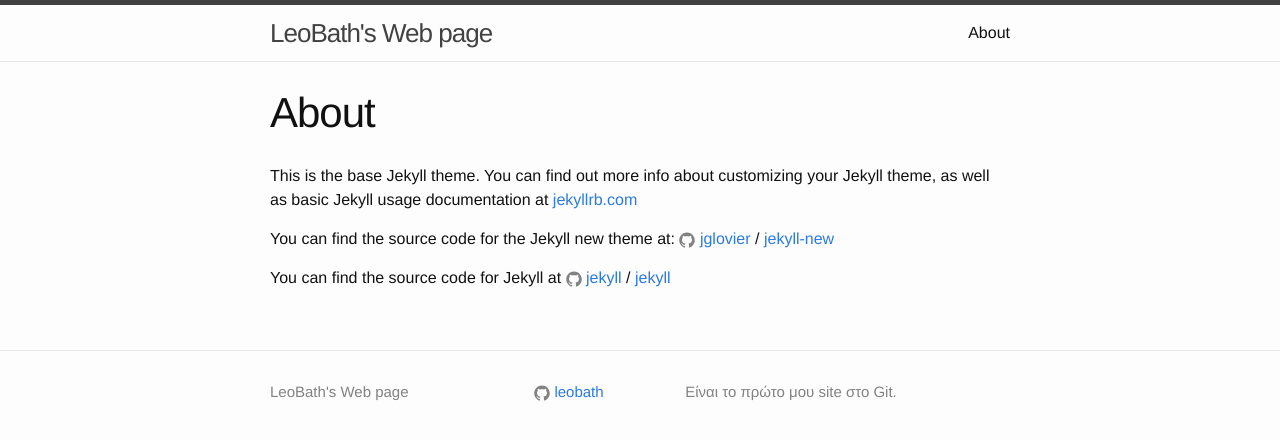
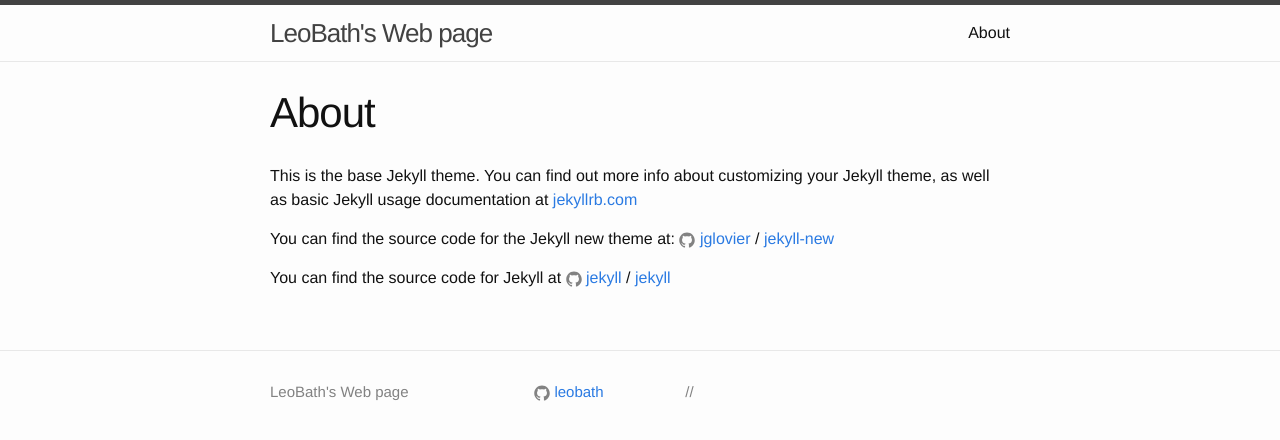
Before and after one commit to leobath/leobath.github.io, a Jekyll site: the page built from about.md, in a window 1280 px wide. Shown: the top 440 px of the page. Built offline with Jekyll 4.4.1, drawn with Linux system fonts in a browser that asks for light colours.

Commit message:
Update _config.yml

```diff
--- a/_config.yml
+++ b/_config.yml
@@ -9,7 +9,7 @@
 title: LeoBath's Web page
 #email: your-email@domain.com
 description: > # this means to ignore newlines until "baseurl:"
-  Είναι το πρώτο μου site στο Git.
+  //
 baseurl: "" # the subpath of your site, e.g. /blog
 url: "https://leobath.github.io" # the base hostname & protocol for your site
 #twitter_username: jekyllrb
```
